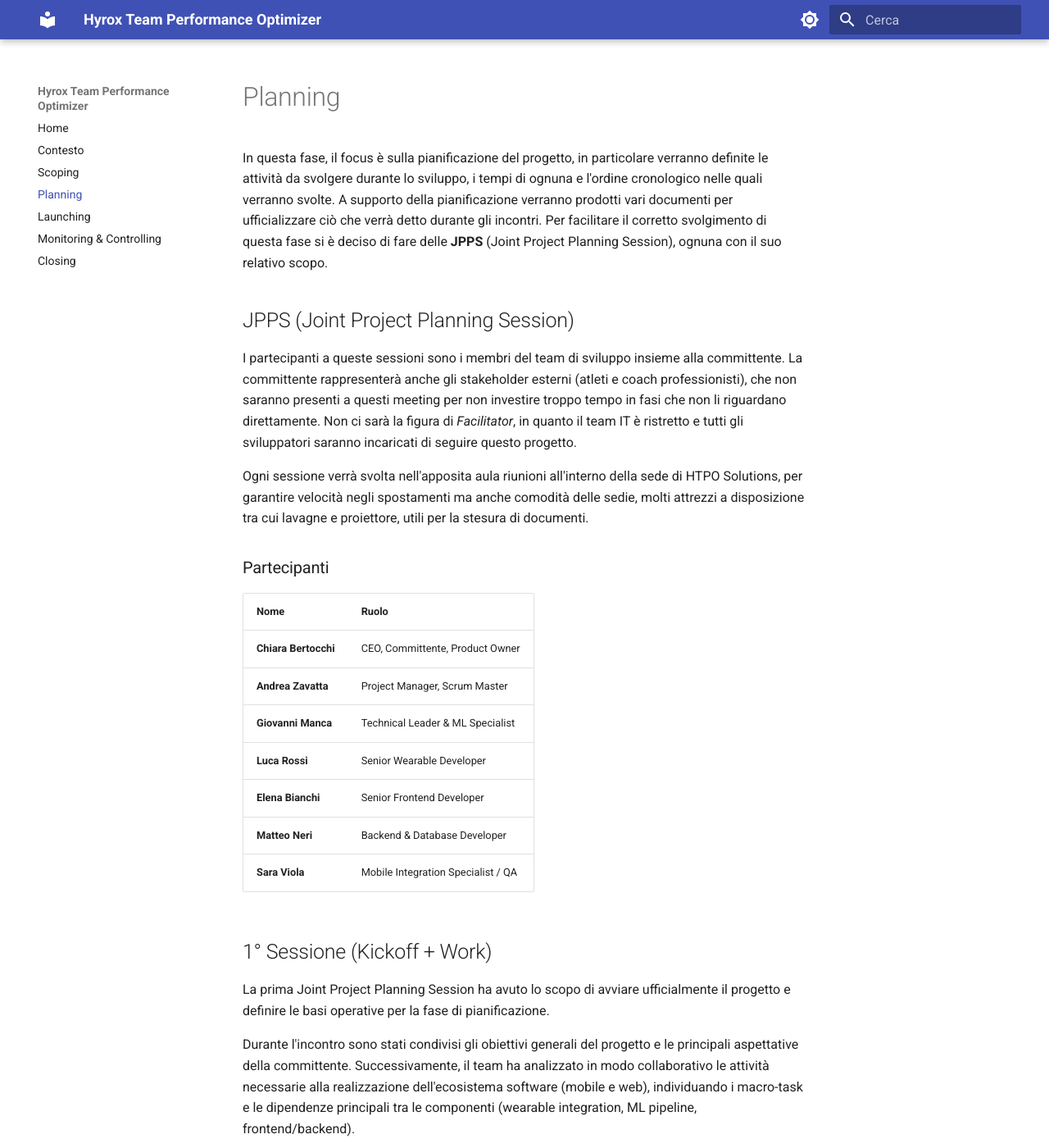
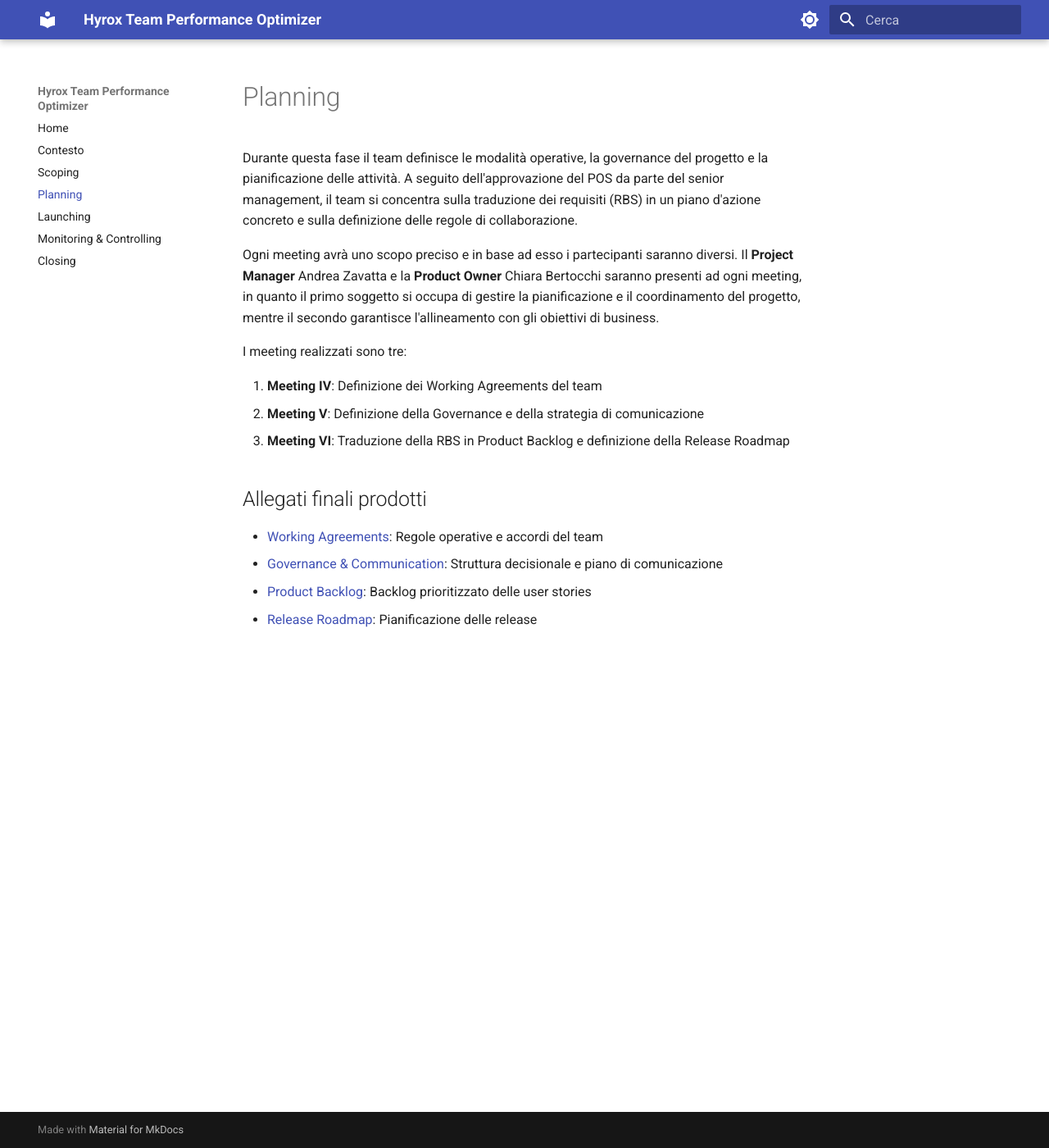
Before and after one commit to AndreaZavatta/Hyrox-Training-PM, an MkDocs documentation site: the page built from docs/2-Planning/planning.md, in a window 1280 px wide and 1400 px high. Shown: the whole window at 82% size. Built offline with MkDocs 1.6.1 and Material for MkDocs 9.7.7, drawn with Linux system fonts in a browser that asks for light colours; some of the changed text lies outside the part shown.

Commit message:
modified planning

```diff
--- a/docs/2-Planning/planning.md
+++ b/docs/2-Planning/planning.md
@@ -1,59 +1,18 @@
 # Planning
 
-In questa fase, il focus è sulla pianificazione del progetto, in particolare verranno definite le attività da svolgere durante lo sviluppo, i tempi di ognuna e l'ordine cronologico nelle quali verranno svolte. A supporto della pianificazione verranno prodotti vari documenti per ufficializzare ciò che verrà detto durante gli incontri. Per facilitare il corretto svolgimento di questa fase si è deciso di fare delle **JPPS** (Joint Project Planning Session), ognuna con il suo relativo scopo.
+Durante questa fase il team definisce le modalità operative, la governance del progetto e la pianificazione delle attività. A seguito dell'approvazione del POS da parte del senior management, il team si concentra sulla traduzione dei requisiti (RBS) in un piano d'azione concreto e sulla definizione delle regole di collaborazione.
 
-## JPPS (Joint Project Planning Session)
+Ogni meeting avrà uno scopo preciso e in base ad esso i partecipanti saranno diversi. Il **Project Manager** Andrea Zavatta e la **Product Owner** Chiara Bertocchi saranno presenti ad ogni meeting, in quanto il primo soggetto si occupa di gestire la pianificazione e il coordinamento del progetto, mentre il secondo garantisce l'allineamento con gli obiettivi di business.
 
-I partecipanti a queste sessioni sono i membri del team di sviluppo insieme alla committente. La committente rappresenterà anche gli stakeholder esterni (atleti e coach professionisti), che non saranno presenti a questi meeting per non investire troppo tempo in fasi che non li riguardano direttamente. Non ci sarà la figura di _Facilitator_, in quanto il team IT è ristretto e tutti gli sviluppatori saranno incaricati di seguire questo progetto.
+I meeting realizzati sono tre:
 
-Ogni sessione verrà svolta nell'apposita aula riunioni all'interno della sede di HTPO Solutions, per garantire velocità negli spostamenti ma anche comodità delle sedie, molti attrezzi a disposizione tra cui lavagne e proiettore, utili per la stesura di documenti.
+1. **Meeting IV**: Definizione dei Working Agreements del team
+2. **Meeting V**: Definizione della Governance e della strategia di comunicazione
+3. **Meeting VI**: Traduzione della RBS in Product Backlog e definizione della Release Roadmap
 
-### Partecipanti
+## Allegati finali prodotti
 
-| Nome | Ruolo |
-| :--- | :--- |
-| **Chiara Bertocchi** | CEO, Committente, Product Owner |
-| **Andrea Zavatta** | Project Manager, Scrum Master |
-| **Giovanni Manca** | Technical Leader & ML Specialist |
-| **Luca Rossi** | Senior Wearable Developer |
-| **Elena Bianchi** | Senior Frontend Developer |
-| **Matteo Neri** | Backend & Database Developer |
-| **Sara Viola** | Mobile Integration Specialist / QA |
-
-## 1° Sessione (Kickoff + Work)
-
-La prima Joint Project Planning Session ha avuto lo scopo di avviare ufficialmente il progetto e definire le basi operative per la fase di pianificazione.
-
-Durante l'incontro sono stati condivisi gli obiettivi generali del progetto e le principali aspettative della committente. Successivamente, il team ha analizzato in modo collaborativo le attività necessarie alla realizzazione dell'ecosistema software (mobile e web), individuando i macro-task e le dipendenze principali tra le componenti (wearable integration, ML pipeline, frontend/backend).
-
-Visto che il team IT e tutti i componenti di questa sessione avevano già partecipato alla fase di scoping, è stato svolto tutto in modo lineare e senza intoppi.
-
-Il focus della sessione è stato la definizione della **Work Breakdown Structure (WBS)**, utilizzata per scomporre il progetto in attività più piccole e gestibili, così da facilitare la pianificazione temporale, l'assegnazione delle responsabilità e la stima dei tempi di sviluppo.
-
-Al termine dell'incontro è stata prodotta la **WBS**, riportata in un documento separato, che costituirà la base per la definizione del Gantt che avverrà nelle prossime sessioni.
-
-### Allegati prodotti
-- **WBS** (Work Breakdown Structure)
-
-## 2° Sessione (Stima dei tempi e pianificazione)
-
-La seconda sessione è stata dedicata alla stima dei tempi di realizzazione delle attività individuate nella WBS.
-
-Durante l'incontro, il team di sviluppo ha analizzato ciascun task presente nella WBS, stimandone la durata e individuando le principali dipendenze tra le attività. Questo processo ha permesso di evidenziare il percorso logico di sviluppo del progetto e di identificare eventuali attività critiche (es. integrazione hardware commerciale, training modelli ML).
-
-A seguito di questa analisi è stato redatto il **Project Network Diagram (PND)**, utilizzato per rappresentare graficamente le relazioni di precedenza tra le attività e supportare la definizione del percorso critico del progetto.
-
-Sulla base del PND è stato successivamente realizzato il **diagramma di Gantt**, che consente una visualizzazione più immediata e comprensibile della pianificazione temporale, rendendo il piano di progetto facilmente consultabile da tutti i membri del team.
-
-### Allegati prodotti
-- **PND** (Project Network Diagram)
-- **Gantt**
-
-## 3° Sessione (Risk Management)
-
-La terza sessione è stata dedicata alla gestione dei rischi.
-
-Durante l'incontro si è parlato di come poter fronteggiare i potenziali rischi analizzati durante la fase di scoping (es. limitazioni hardware dei device commerciali, accuratezza dei modelli ML, latenza real-time). Al termine dell'incontro è stato prodotto un allegato che contiene una descrizione più accurata dei rischi e di come potrebbero essere risolti.
-
-### Allegati prodotti
-- **Risk Management**
+- [Working Agreements](../allegati/1-working_agreements.md): Regole operative e accordi del team
+- [Governance & Communication](../allegati/4-governance_and_communication.md): Struttura decisionale e piano di comunicazione
+- [Product Backlog](../allegati/2-product_backlog.md): Backlog prioritizzato delle user stories
+- [Release Roadmap](../allegati/3-release_roadmap.md): Pianificazione delle release
```
Also changed, not shown: docs/allegati/meeting-3.md (+0 -2 lines).
